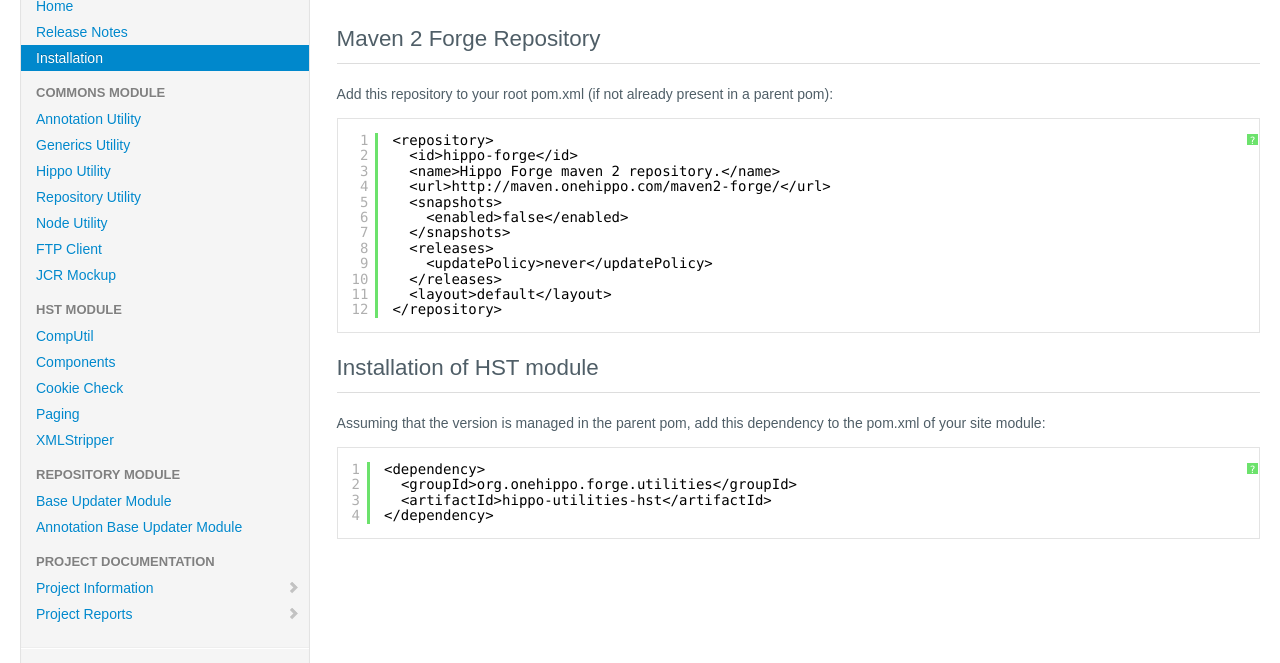
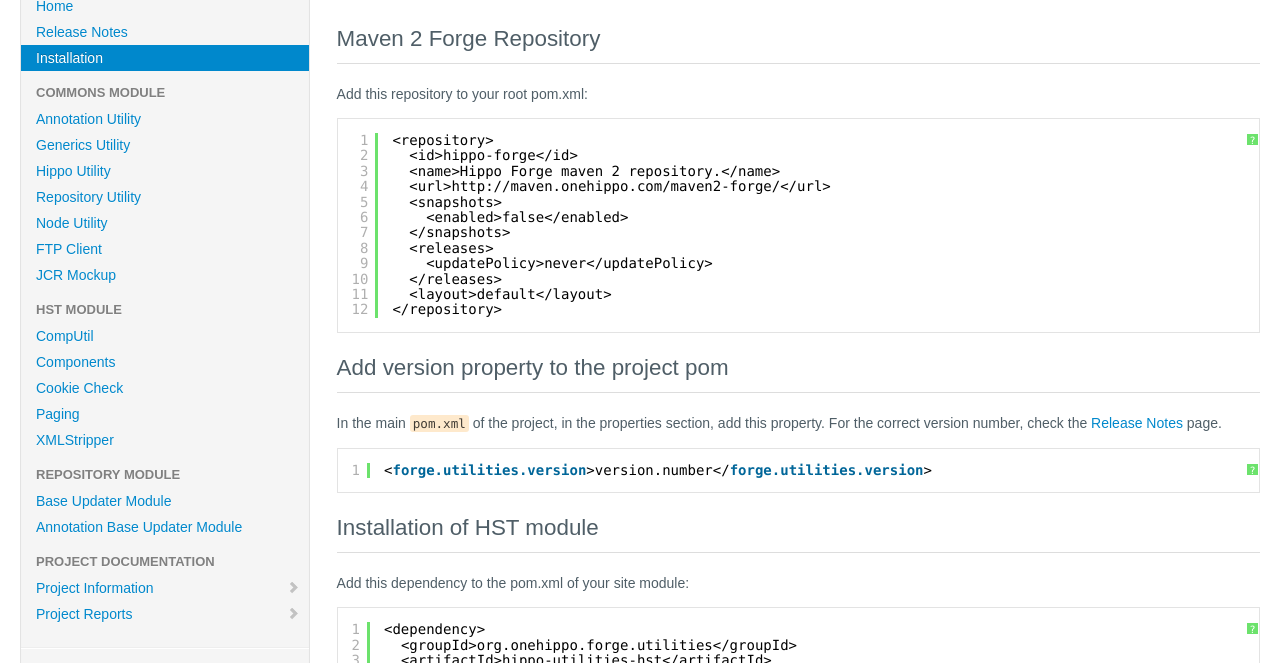
Before and after one commit to bloomreach-forge/hippo-utilities, a plain HTML site: page docs/install.html in a window 1280 px wide. Shown: the part 207-870 px from the top of the page. Drawn offline with Linux system fonts and the light colour scheme.

Commit message:
HIPFORGE-112 add property instruction to the install page

```diff
--- a/docs/install.html
+++ b/docs/install.html
@@ -1,6 +1,6 @@
 <!DOCTYPE html>
 <!--
- | Generated by Apache Maven Doxia at 3 Aug 2017
+ | Generated by Apache Maven Doxia at 5 Sep 2017
  | Rendered using Hippo Forge Maven Skin 1.04.00 based on Apache Maven Fluido Skin
 -->
 <!--[if lt IE 7]><html id="ie6" xmlns="http://www.w3.org/1999/xhtml"  xml:lang="en" lang="en"><![endif]-->
@@ -12,7 +12,7 @@
 <head>
     <meta charset="UTF-8"/>
     <meta name="viewport" content="width=device-width, initial-scale=1.0"/>
-                    <meta name="Date-Revision-yyyymmdd" content="20170803"/>
+                    <meta name="Date-Revision-yyyymmdd" content="20170905"/>
                 <meta http-equiv="Content-Language" content="en"/>
         <title>Hippo Forge Utilities plugin -
     How to install PSUtils library</title>
@@ -54,7 +54,7 @@
                 <ul class="breadcrumb">
 
 
-                            <li id="publishDate">Last Published: 3 Aug 2017</li>
+                            <li id="publishDate">Last Published: 5 Sep 2017</li>
                                                                                                                                                 </ul>
 
                 <div class="links">
@@ -246,7 +246,7 @@
 <div class="section">
 <h3>Maven 2 Forge Repository<a name="Maven_2_Forge_Repository"></a></h3>
 
-<p>Add this repository to your root pom.xml (if not already present in a parent pom):</p>
+<p>Add this repository to your root pom.xml:</p>
 
 <div class="source"><pre class="prettyprint linenums">
   &lt;repository&gt;
@@ -265,14 +265,30 @@
 
 
 <div class="section">
+<h3>Add version property to the project pom<a name="Add_version_property_to_the_project_pom"></a></h3>
+
+<p>In the main <tt>pom.xml</tt> of the project, in the properties section, add this property. For the correct version number, check the <a href="release-notes.html">Release Notes</a> page.</p>
+
+<div class="brush: xml">
+
+<div class="source"><pre class="prettyprint linenums">
+    &lt;forge.utilities.version&gt;version.number&lt;/forge.utilities.version&gt;
+        </pre></div>
+        </div>
+      </div>
+
+
+
+<div class="section">
 <h3>Installation of HST module<a name="Installation_of_HST_module"></a></h3>
 
-<p>Assuming that the version is managed in the parent pom, add this dependency to the pom.xml of your site module:</p>
+<p>Add this dependency to the pom.xml of your site module:</p>
 
 <div class="source"><pre class="prettyprint linenums">
 &lt;dependency&gt;
   &lt;groupId&gt;org.onehippo.forge.utilities&lt;/groupId&gt;
   &lt;artifactId&gt;hippo-utilities-hst&lt;/artifactId&gt;
+  &lt;version&gt;${forge.utilities.version}&lt;/version&gt;
 &lt;/dependency&gt;</pre></div>
       </div>
     </div>
```
Also changed, not shown: src/site/xdoc/install.xml (+13 -2 lines).
